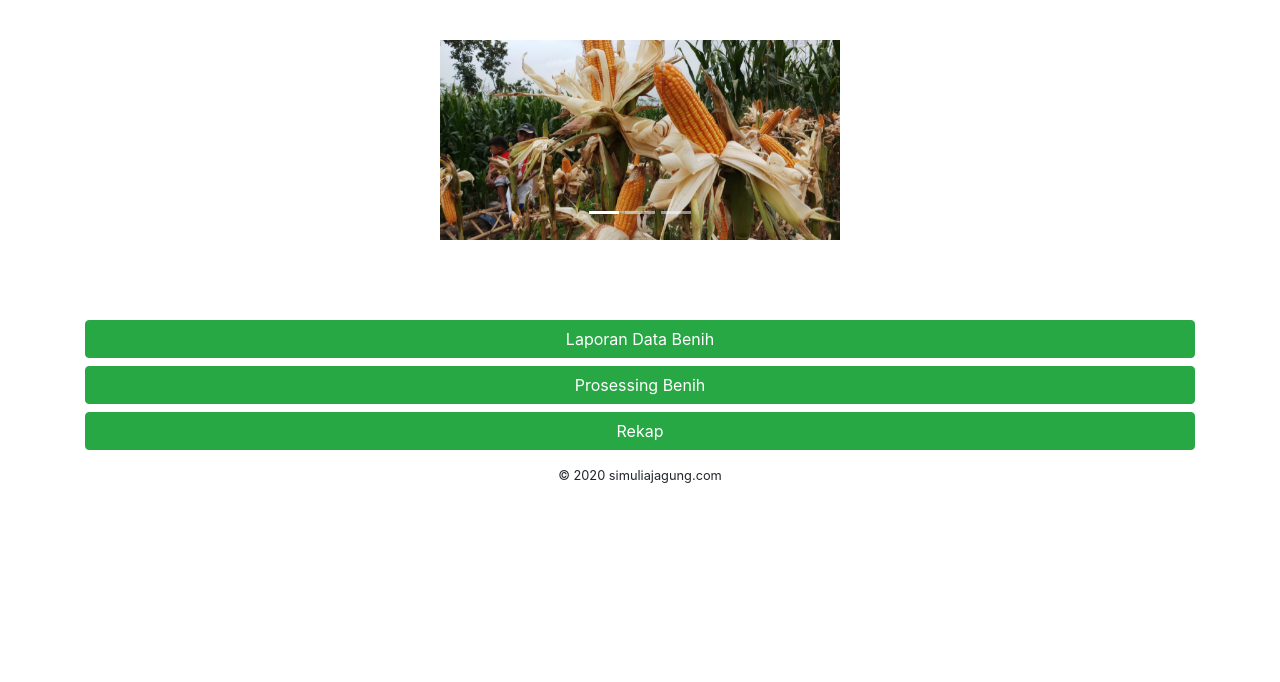
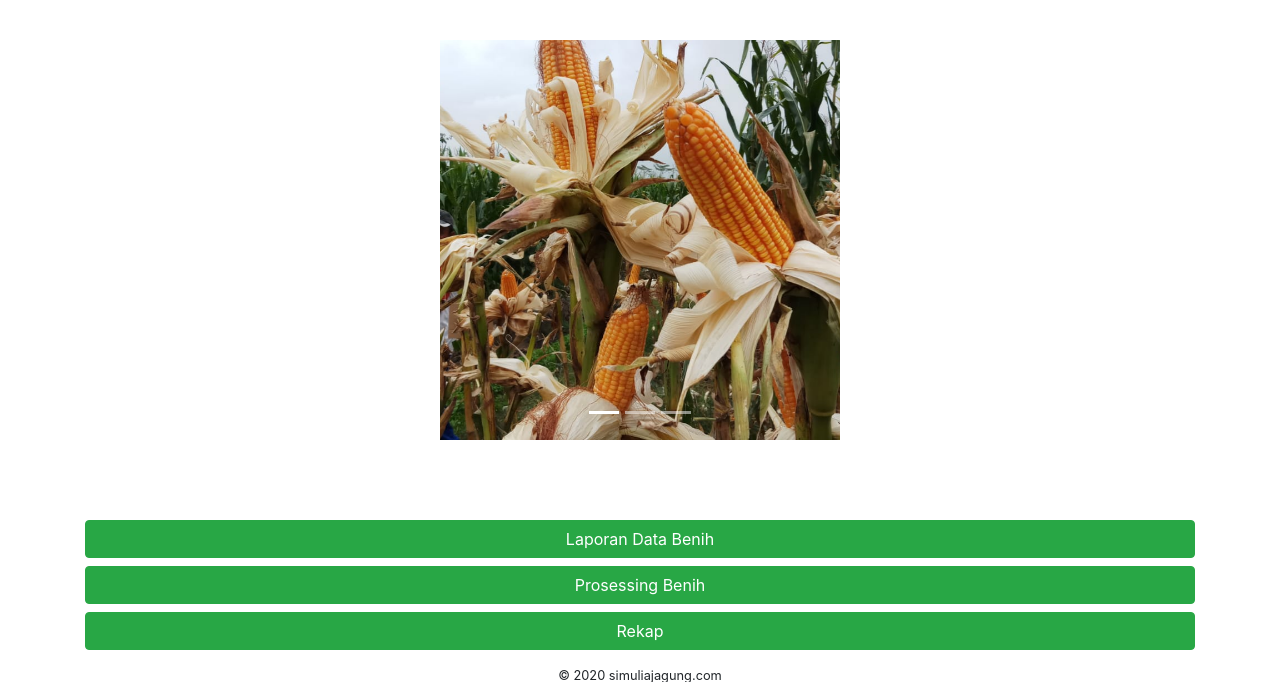
Before and after one commit to adiram17/simuliaproject, a Django app: page / in a window 1280 px wide. Shown: the part 56-738 px from the top of the page. Before the commit the page ends 539 px from the top, so only its background shows below. Run offline with Django 3.2, Linux system fonts and the light colour scheme; a user stored in the database is signed in; some libraries are stand-ins or nearby versions.

Commit message:
update home

```diff
--- a/simuliaapp/templates/pages/home.html
+++ b/simuliaapp/templates/pages/home.html
@@ -6,7 +6,7 @@
 <style>
   .img-carousel {
     width: 400px;
-    height: 200px !important;
+    height: 400px !important;
     margin: 0 auto;
     object-fit: cover;
   }
```
